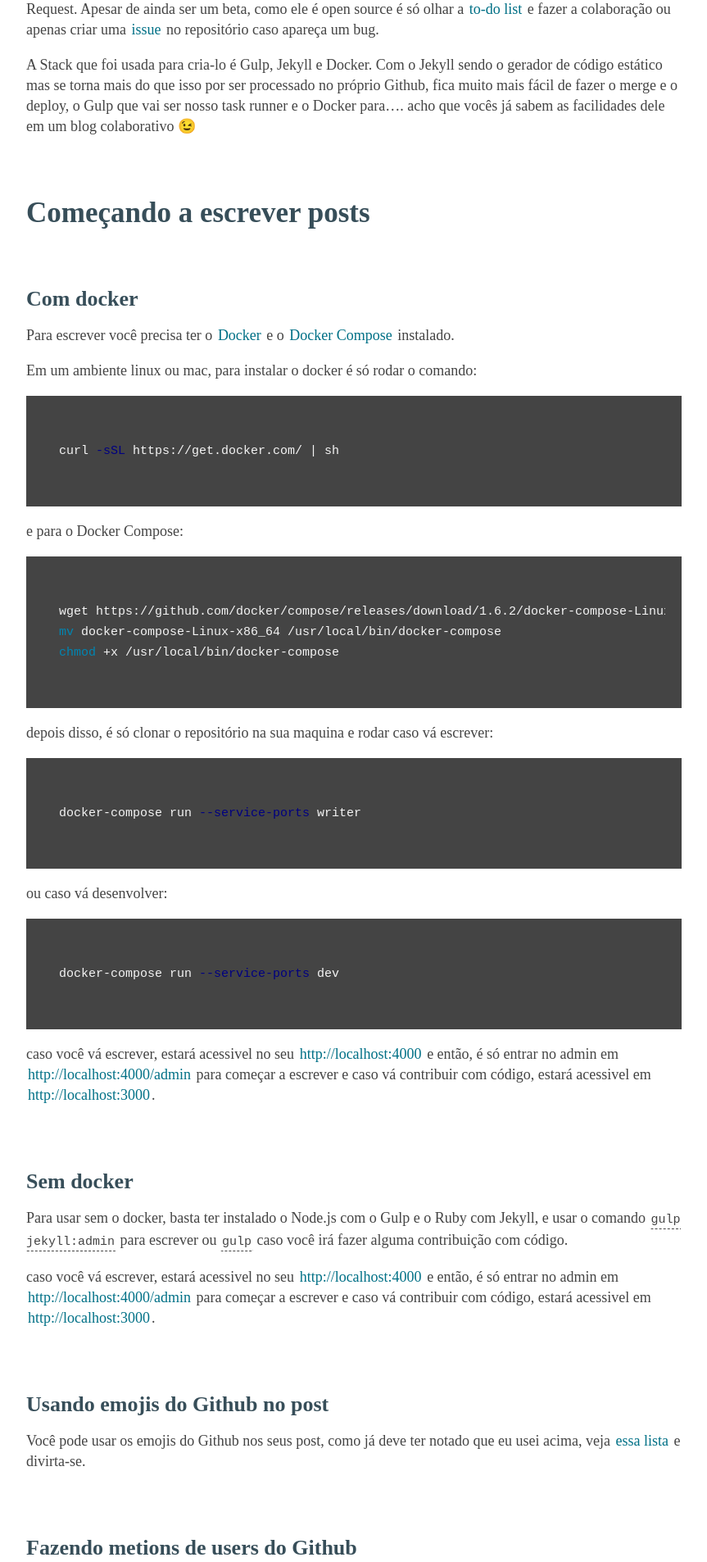
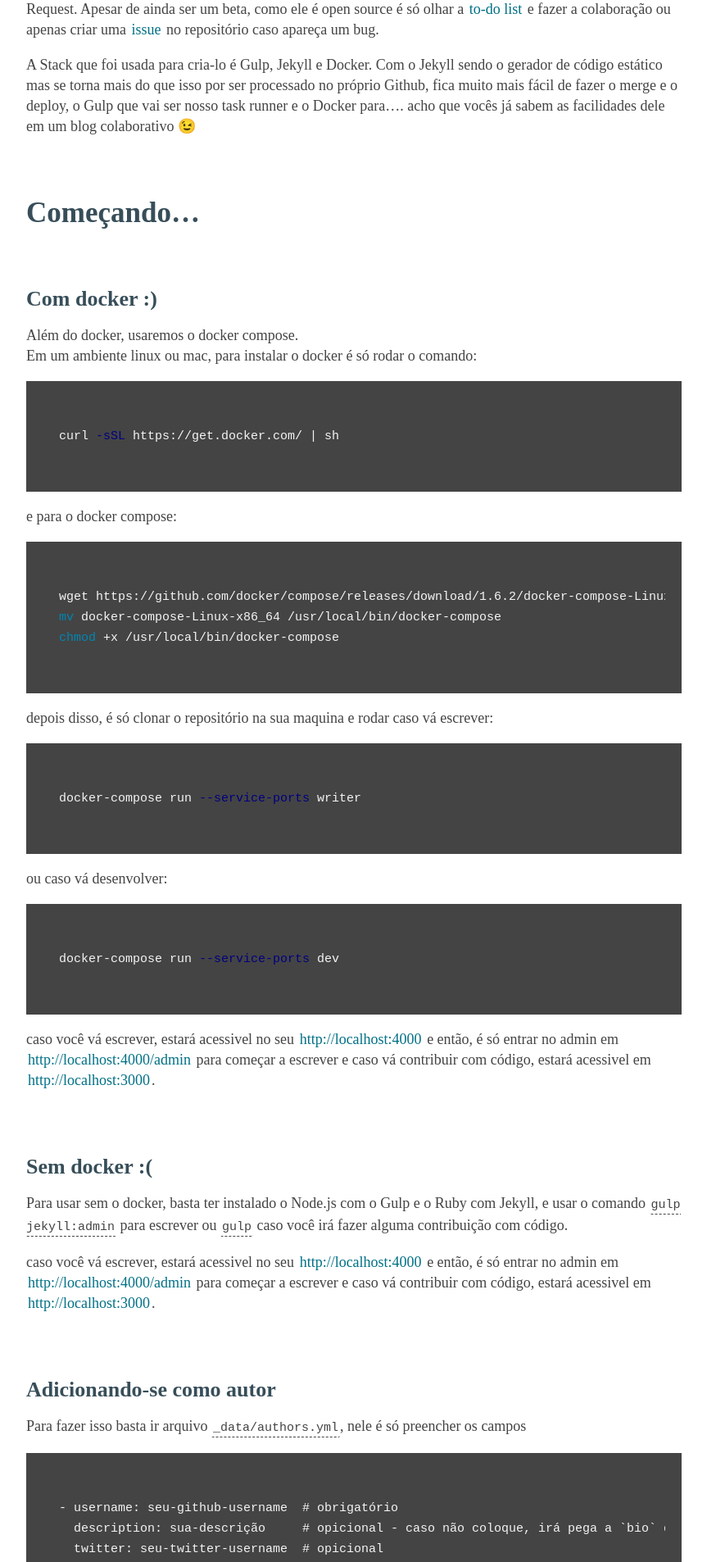
Before and after one commit to Webschool-io/webschool-io.github.io, a Jekyll site: the page built from _posts/2016-10-07-escrevendo.markdown, in a window 1280 px wide. Shown: the part 743-2649 px from the top of the page at 82% size, without its empty margins (208-1071 px from the left). Built offline with Jekyll 4.4.1, drawn with Linux system fonts in a browser that asks for light colours; emoji names are drawn with the system emoji font; some web fonts are replaced; some of the changed text lies outside the part shown.

Commit message:
Functional version

````diff
--- a/_data/authors.yml
+++ b/_data/authors.yml
@@ -1,5 +1,6 @@
 
 - username: halfeld
+  description: Desenvolvedor Full Stack, apesar de que a criança interior ainda permanece no front, curte muito javascript, compartilhar os paranauês que sabe e contribuir com software livre.
   twitter: IgorHalfeld
   linkedin: igor-luíz-3b88a4127
   codepen: halfeld
--- a/_posts/2016-10-07-escrevendo.markdown
+++ b/_posts/2016-10-07-escrevendo.markdown
@@ -16,19 +16,18 @@ Esse é um blog colabolativo, onde todo o código fonte esta no Github e para su
 
 A Stack que foi usada para cria-lo é Gulp, Jekyll e Docker. Com o Jekyll sendo o gerador de código estático mas se torna mais do que isso por ser processado no próprio Github, fica muito mais fácil de fazer o merge e o deploy, o Gulp que vai ser nosso task runner e o Docker para.... acho que vocês já sabem as facilidades dele em um blog colaborativo :wink:
 
-# Começando a escrever posts
+# Começando...
 
-## Com docker
+## Com docker :)
 
-Para escrever você precisa ter o [Docker](http://docker.com/) e o [Docker Compose](https://docs.docker.com/compose/) instalado.
-
+Além do docker, usaremos o docker compose.
 Em um ambiente linux ou mac, para instalar o docker é só rodar o comando:
 
 ```bash
 curl -sSL https://get.docker.com/ | sh
 ```
 
-e para o Docker Compose:
+e para o docker compose:
 
 ```bash
 wget https://github.com/docker/compose/releases/download/1.6.2/docker-compose-Linux-x86_64
@@ -50,23 +49,67 @@ docker-compose run --service-ports dev
 
 caso você vá escrever, estará acessivel no seu [http://localhost:4000](http://localhost:4000)  e então, é só entrar no admin em [http://localhost:4000/admin](http://localhost:4000/admin) para começar a escrever e caso vá contribuir com código, estará acessivel em [http://localhost:3000](http://localhost:3000).
 
-## Sem docker
+## Sem docker :(
 
 Para usar sem o docker, basta ter instalado o Node.js com o Gulp e o Ruby com Jekyll, e usar o comando `gulp jekyll:admin` para escrever ou `gulp` caso você irá fazer alguma contribuição com código.
 
 caso você vá escrever, estará acessivel no seu [http://localhost:4000](http://localhost:4000)  e então, é só entrar no admin em [http://localhost:4000/admin](http://localhost:4000/admin) para começar a escrever e caso vá contribuir com código, estará acessivel em [http://localhost:3000](http://localhost:3000).
 
-## Usando emojis do Github no post
+## Adicionando-se como autor
+
+Para fazer isso basta ir arquivo `_data/authors.yml`, nele é só preencher os campos
+
+```
+- username: seu-github-username  # obrigatório
+  description: sua-descrição     # opicional - caso não coloque, irá pega a `bio` do github
+  twitter: seu-twitter-username  # opicional
+  linkedin: seu-linkedin-id      # opicional
+  codepen: seu-codepen-username  # opicional
+  site: seu-site                 # opicional
+```
+
+qualquer dúvida, já existe um autor lá que sou eu, basta tomar como referência.
+
+## Criando o arquivo do post
+
+Para começar o post, crie um arquivo em `_posts/ano-mes-dia-nome-do-post.markdown`(sendo a data no formato yyyy-mm-dd), e dentro dele coloque:
+
+```
+---
+title: titulo do post             # obrigatório
+layout: post                      # obrigatório
+date: 'yyyy-MM-dd hh:mm:ss -0300' # obrigatório
+image: "/assets/img/seu-github-username/titulo-do-post/nome-da-imagem.extensão" # opicional mas altamente recomendável
+author: seu-github-username       # obrigatório
+tags:                             # opicional mas altamente recomendável
+- sua-tag-1
+- sua-tag-2
+- sua-tag-3
+---
+
+Aqui já pode começar a escrever ou acessar em /admin como o visto anteriormente.
+```
+
+# Usando emojis do Github no post
 
 Você pode usar os emojis do Github nos seus post, como já deve ter notado que eu usei acima, veja [essa lista](http://www.webpagefx.com/tools/emoji-cheat-sheet/) e divirta-se.
 
-## Fazendo metions de users do Github
+# Fazendo metions de users do Github
 
-Você também pode mencionar outras pessoas, como eu agora estou fazendo comigo mesmo @halfeld ou com o suissa @suissa, basta colocar o `@` mais o user de alguem.
+Você também pode mencionar outras pessoas, como eu agora estou fazendo comigo mesmo @halfeld ou com o suissa @suissa, basta colocar o `@` mais o user de alguém.
 
-## Incluindo imagem nos posts
+# Incluindo imagem nos posts
 
-Você pode apenas usar um link externo ou usar local, no caso de usar local, colocando a imagem em `src/img/seu-github-username/nome-do-seu-posts` e depois inclui-la no post com o source da imagem assim,  `assets/img/seu-github-username/nome-do-seu-posts`
+Você pode apenas usar um link externo ou usar local, no caso de usar local, colocando a imagem em `src/img/seu-github-username/nome-do-seu-post` e depois inclui-la no post com o source da imagem assim,  `assets/img/seu-github-username/nome-do-seu-post/nome-da-imagem.extensão-da-imagem`.
 
+exemplo:
 
 ![techo de código](/assets/img/halfeld/escrever/code.png)
+
+# Incluindo vídeos
+
+Para incluir é só colocar o iframe do direto no post.
+
+# Considerações
+
+Então é isso pessoal, a proporção que esse blog pode se tornar esta na quantidade de contribuições que irão ser feitas, logo esta a cargo da comunidade :wink:. Outra coisa que é importante falar aqui, é que é legal **não ter temas repetidos** então, caso vá escrever crie uma [issue](https://github.com/Webschool-io/blog/issues/new) com o seguinte título `Post: Meu titulo de post` e assim antes de alguém escrever algo, é só olhar nas issues e ver se o tema esta reservado.
````
Also changed, not shown: README.md.
